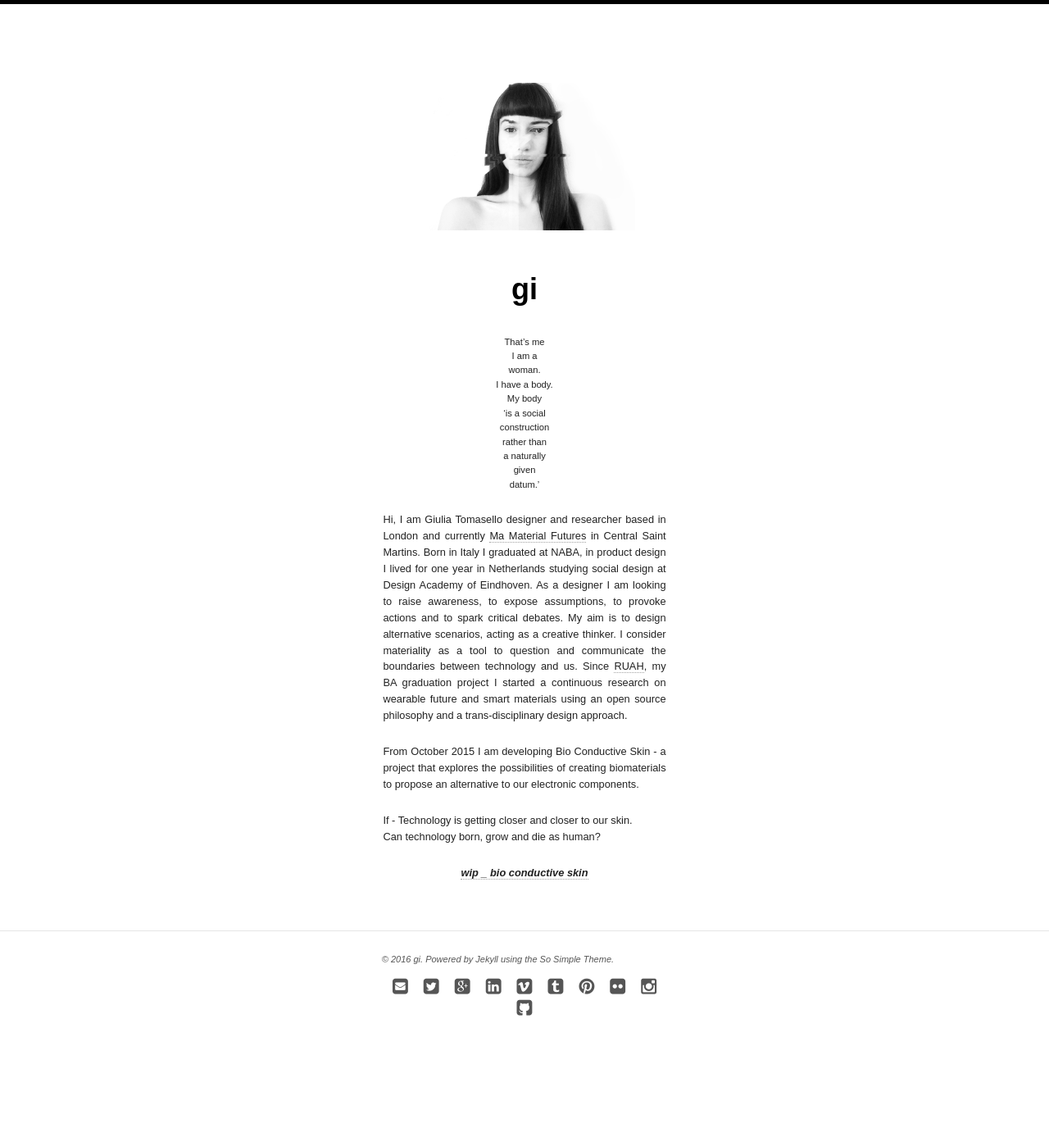
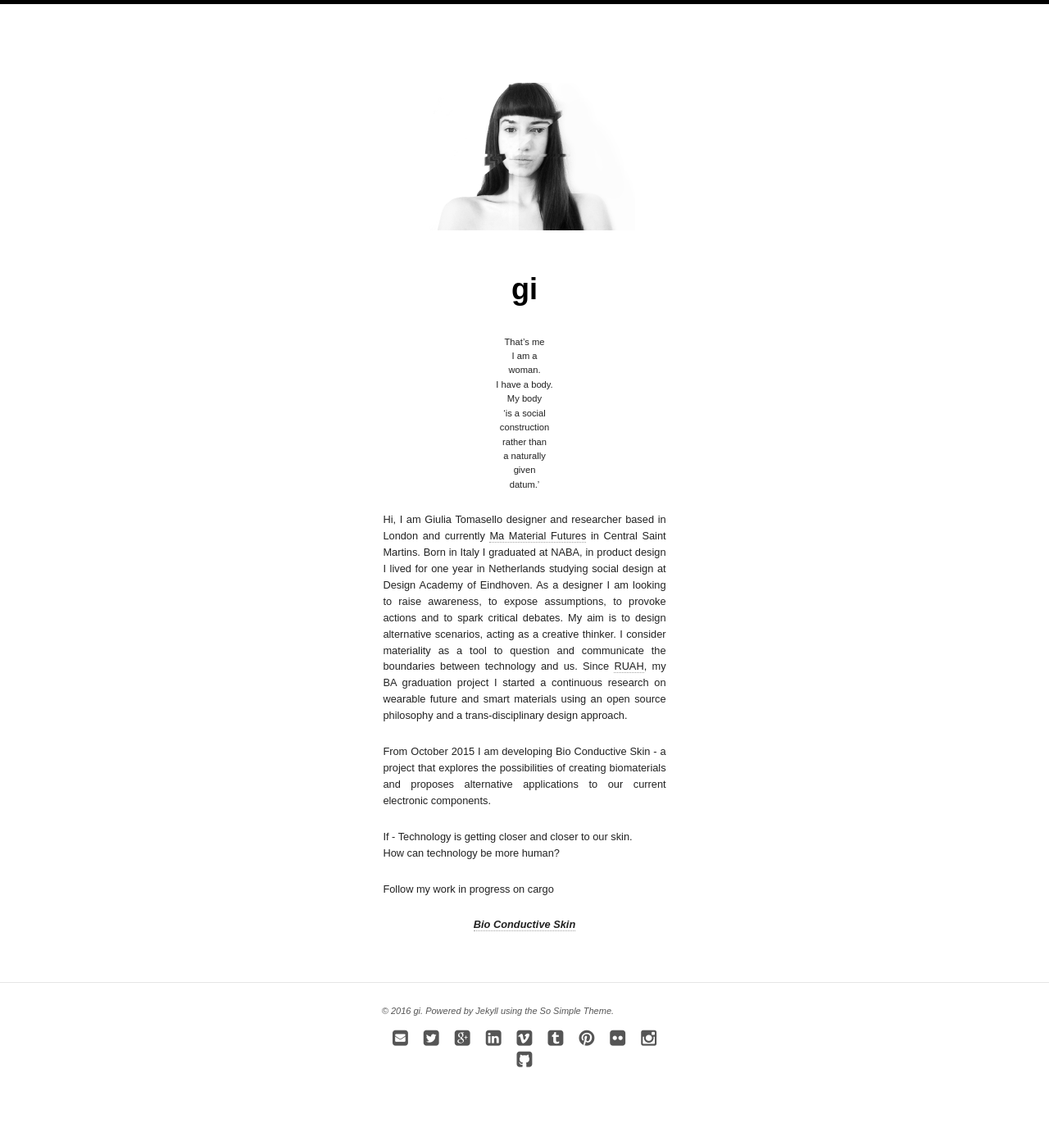
Before and after one commit to giuliatomasello/giuliatomasello.github.io, a Jekyll site: the page built from index.md, in a window 1280 px wide. Shown: the whole page at 82% size. Built offline with Jekyll 4.4.1, drawn with Linux system fonts in a browser that asks for light colours; nearby versions of some CDN libraries; before the commit the page ends 1324 px from its top, so only the background shows below that.

Commit message:
Bio Conductive Skin - update

```diff
--- a/index.md
+++ b/index.md
@@ -29,9 +29,12 @@ between technology and us.
 Since [RUAH](http://blog.arduino.cc/2013/04/27/an-interactive-corset-teaching-you-how-to-breath/), my BA graduation project I started a continuous research on wearable future and smart materials using an open source philosophy and a trans-disciplinary design approach.
 
 From October 2015 I am developing Bio Conductive Skin - a project that explores
-the possibilities of creating biomaterials to propose an alternative to our electronic components.
+the possibilities of creating biomaterials and proposes alternative
+applications to our current electronic components.
 
 If - Technology is getting closer and closer to our skin.
-Can technology born, grow and die as human?
+How can technology be more human?
 
-<a href="http://cargocollective.com/gi" target="_blank">**_wip _ bio conductive skin_**</a>
+Follow my work in progress on cargo
+
+<a href="http://cargocollective.com/gi" target="_blank">**_Bio Conductive Skin_**</a>
```
